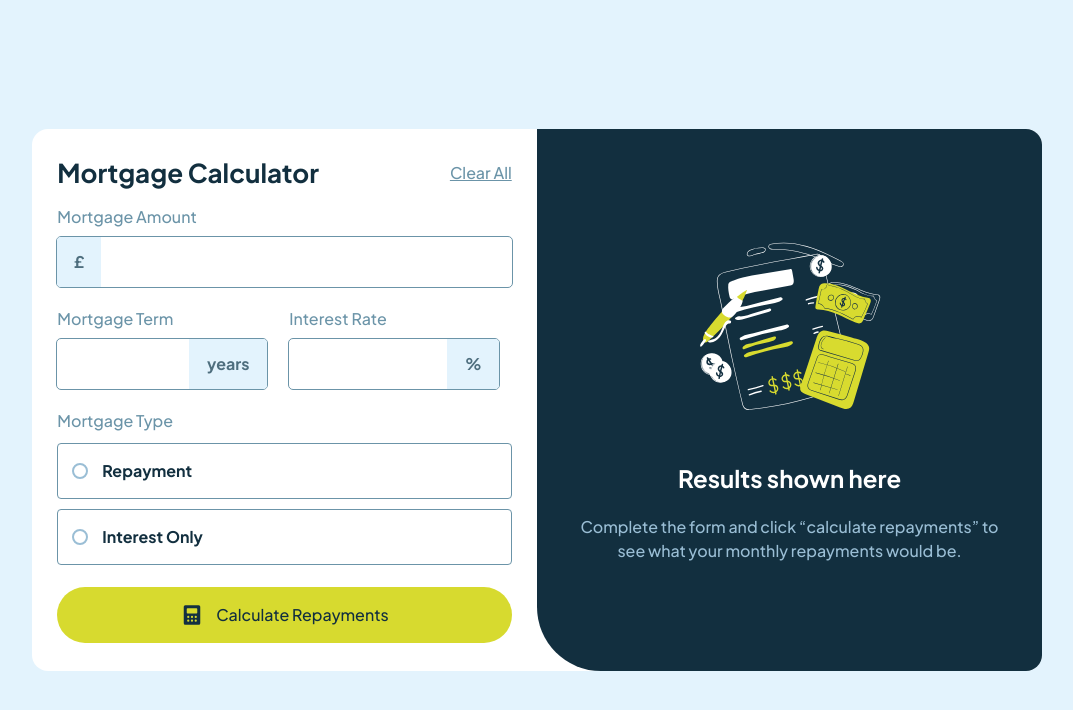
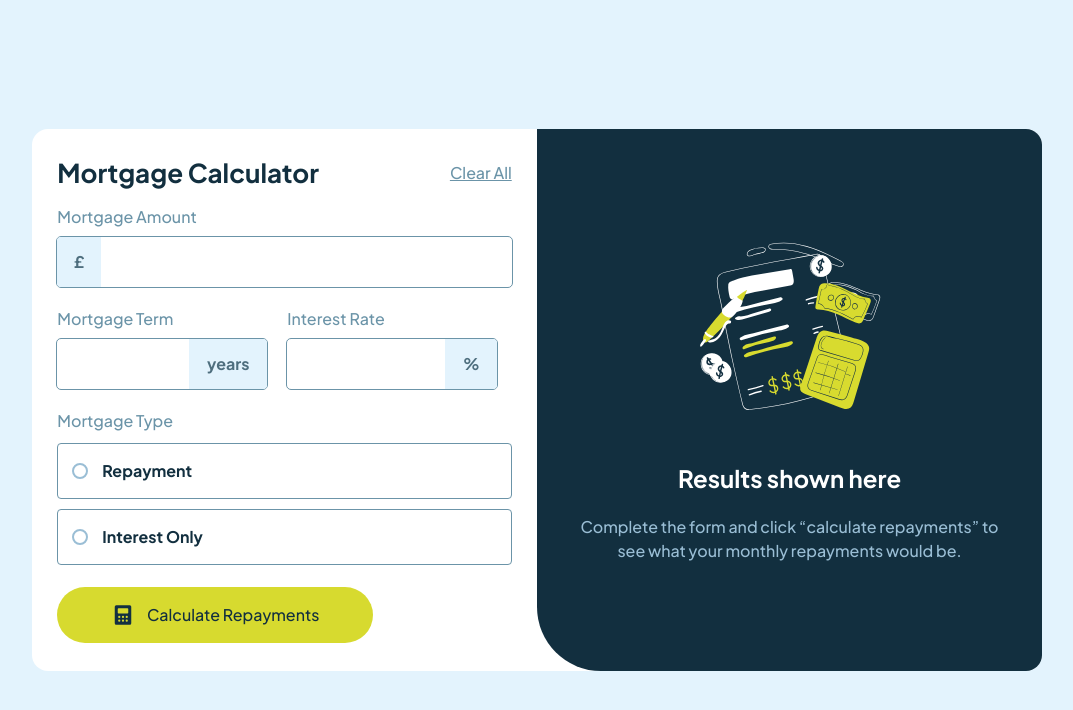
Before and after one commit to devPauloski/mortgage-repayment-calculator, a React (Vite) app: page / in a window 1280 px wide. Shown: the top 710 px of the page, without its empty margins (103-1176 px from the left). Built offline with nearby package versions, Linux system fonts and the light colour scheme.

Commit message:
Add some styles

```diff
--- a/src/components/FormInputs.jsx
+++ b/src/components/FormInputs.jsx
@@ -10,7 +10,7 @@ export default function FormInputs() {
     <section className="px-[5%] py-7">
       <InputHeader />
       <InputAmount />
-      <div className="flex flex-col gap-5.5 md:flex-1 md:flex-row">
+      <div className="flex flex-col gap-5 md:flex-1 md:flex-row">
         <InputTerms />
         <InputRate />
       </div>
--- a/src/components/SubmitButton.jsx
+++ b/src/components/SubmitButton.jsx
@@ -3,7 +3,7 @@ import calculatorIcon from "/src/assets/images/icon-calculator.svg";
 export default function SubmitButton() {
   return (
     <button
-      className="inline-flex w-full cursor-pointer flex-wrap items-center justify-center gap-3 rounded-full bg-lime px-[5%] py-4 leading-[1] text-slate-900"
+      className="inline-flex w-full cursor-pointer flex-wrap items-center justify-center gap-3 rounded-full bg-lime px-[5%] py-4 leading-[1] text-slate-900 md:max-w-79"
       type="submit"
     >
       <img src={calculatorIcon} alt="" />
```
